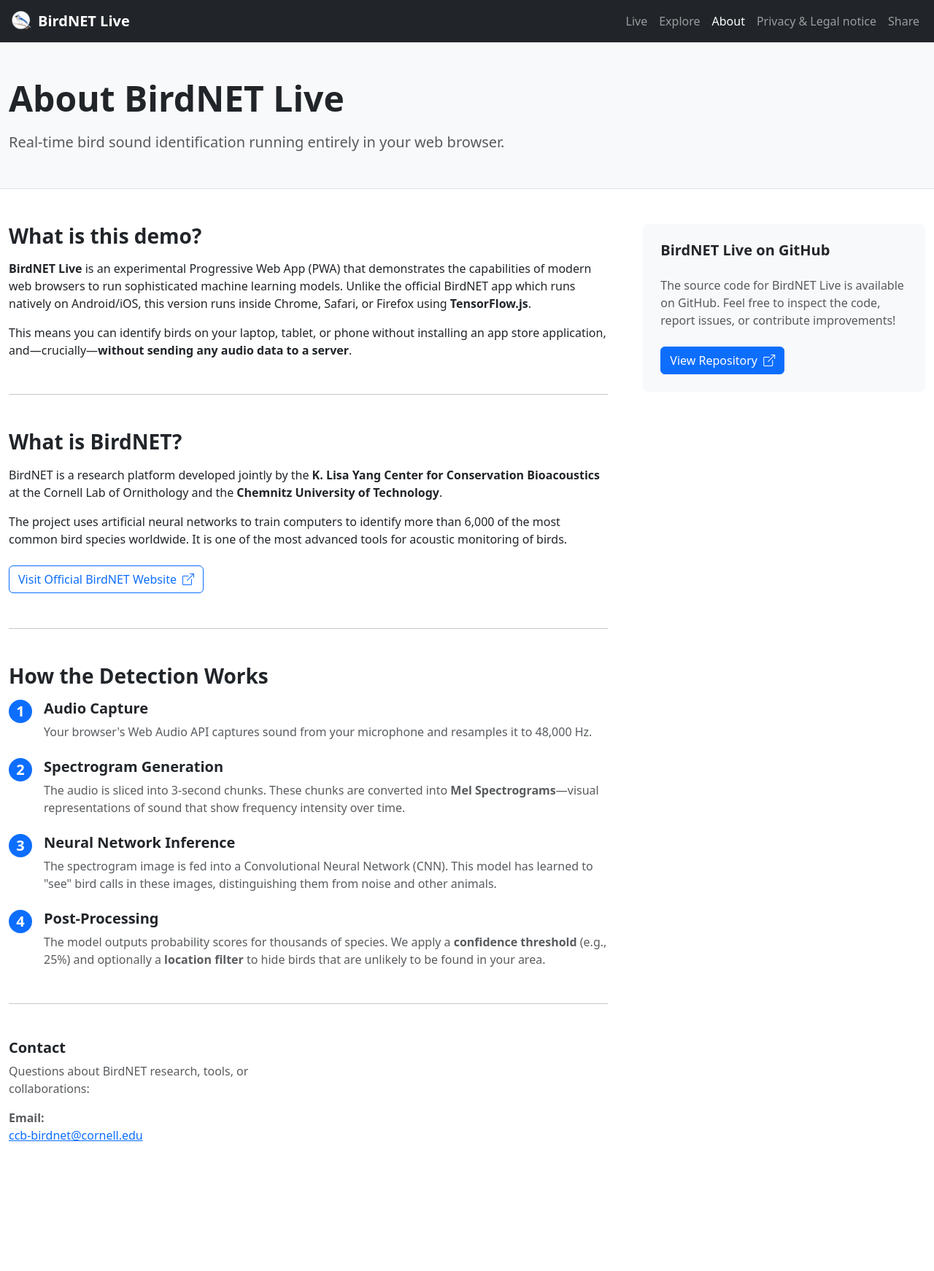
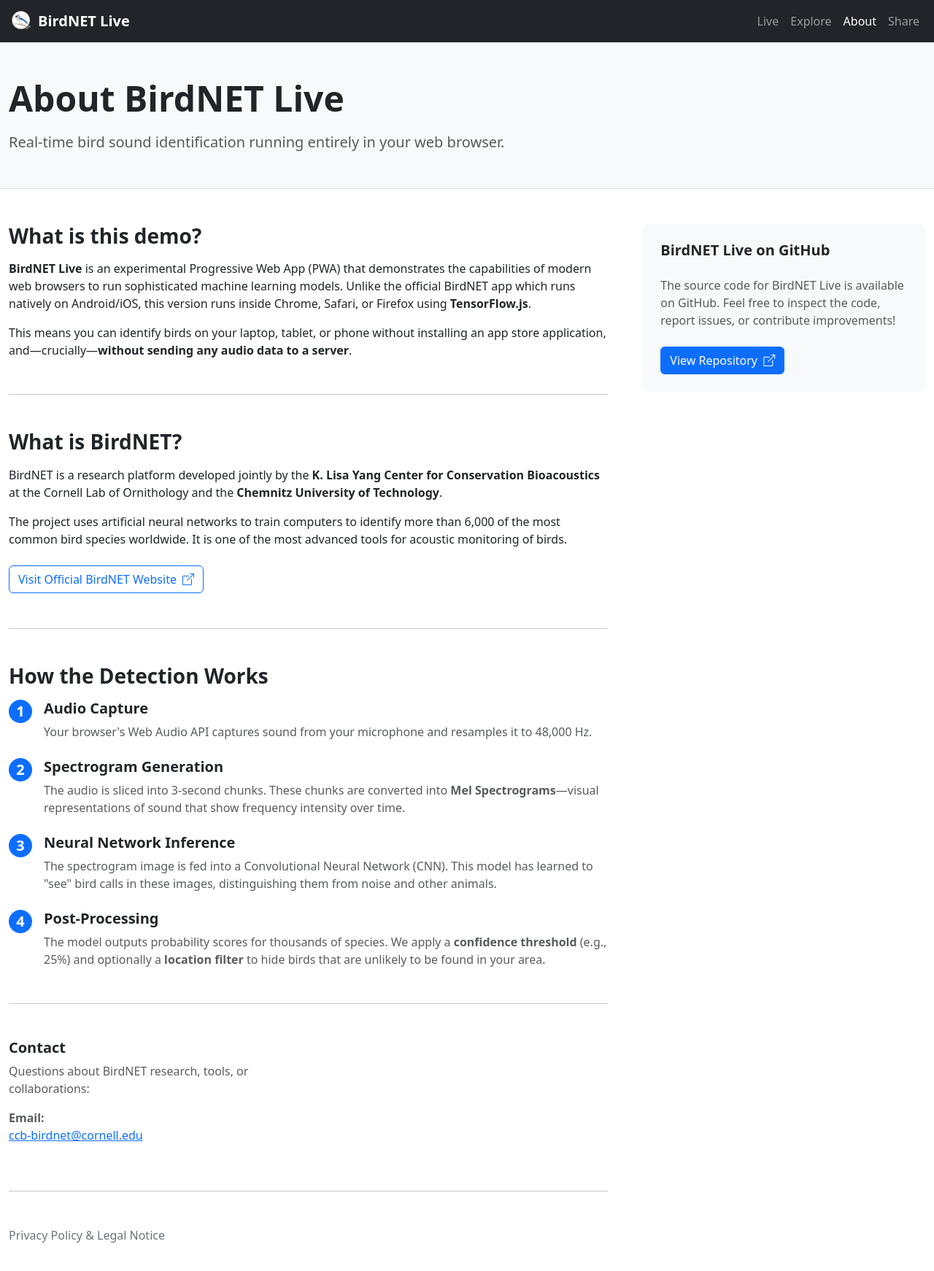
Before and after one commit to birdnet-team/real-time-pwa, an Eleventy site: page src/about.njk in a window 1280 px wide. Shown: the whole page at 73% size. Before the commit the page ends 1704 px from the top, so only its background shows below. Built offline with nearby package versions, Linux system fonts and the light colour scheme; Eleventy itself is replaced by a stand-in of ours; files that its build step writes are made by us from their sources.

Commit message:
move privacy to about

```diff
--- a/public/sw.js
+++ b/public/sw.js
@@ -1,5 +1,5 @@
 // Versioning
-const APP_VERSION = "v0.1.9";
+const APP_VERSION = "v0.1.10"; // Increment on any app code change
 const MODEL_VERSION = "v2.4"; // Increment only when model files change
 
 const APP_CACHE_NAME = `birdnet-app-${APP_VERSION}`;
--- a/src/_includes/partials/header.njk
+++ b/src/_includes/partials/header.njk
@@ -23,9 +23,6 @@
           <a class="nav-link{% if page.url == '/about/' %} active{% endif %}" href="{{ '/about/' | url }}">About</a>
         </li>
         <li class="nav-item">
-          <a class="nav-link{% if page.url == '/legal/' %} active{% endif %}" href="{{ '/legal/' | url }}">Privacy & Legal notice</a>
-        </li>
-        <li class="nav-item">
           <a class="nav-link{% if page.url == '/share/' %} active{% endif %}" href="{{ '/share/' | url }}">Share</a>
         </li>
       </ul>
--- a/src/about.njk
+++ b/src/about.njk
@@ -94,6 +94,14 @@
           </div>
         </div>
 
+        <hr class="my-5">
+
+        <p>
+          <a href="{{ '/legal/' | url }}" class="link-secondary text-decoration-none">
+            Privacy Policy & Legal Notice
+          </a>
+        </p>
+
       </div>
 
       <div class="col-lg-4">
```
